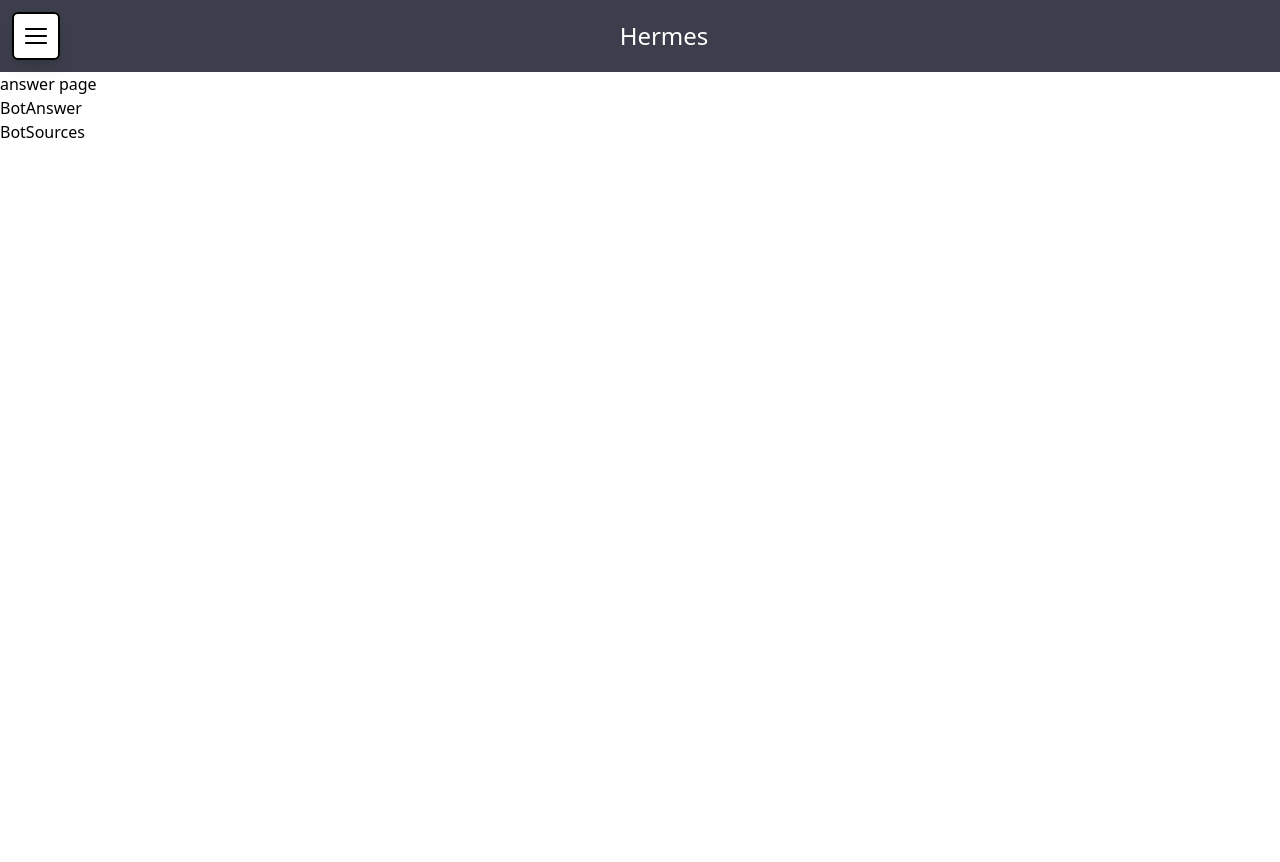
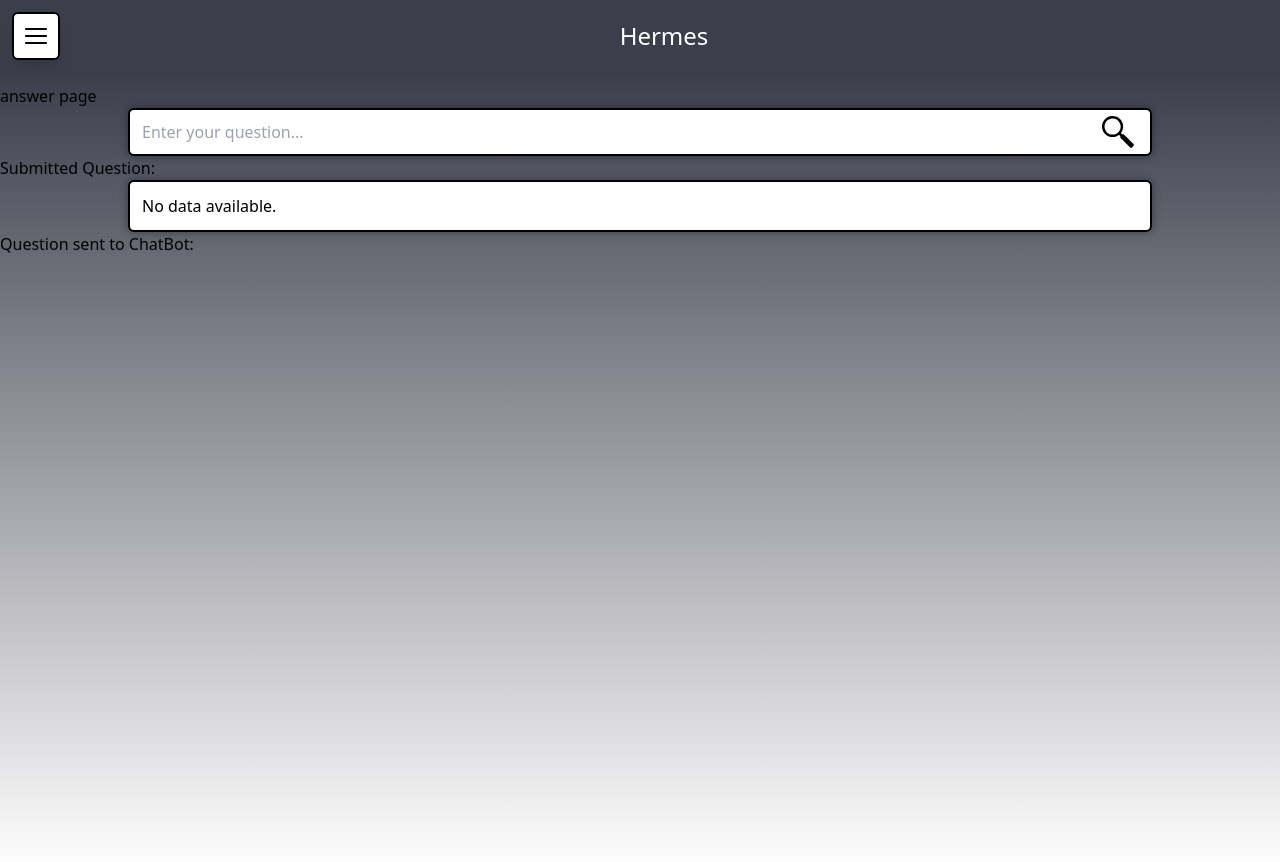
Before and after one commit to IM2-Project-Hermes/helper_portal, a Next.js app: page /answers in a window 1280 px wide. Shown: the top 862 px of the page. Before the commit the page ends 800 px from the top, so only its background shows below. Built offline with nearby package versions, Linux system fonts and the light colour scheme; no server answers.

Commit message:
Made each component its seperate file and added the logic to the answer page

```diff
--- a/src/app/globals.css
+++ b/src/app/globals.css
@@ -1,3 +1,8 @@
 @tailwind base;
 @tailwind components;
 @tailwind utilities;
+
+.page-container {
+    @apply h-screen pt-3;
+    background-image: linear-gradient(#3c3e4b, #ffffff);
+  }
--- a/src/components/BotAnswer.jsx
+++ b/src/components/BotAnswer.jsx
@@ -1,8 +1,50 @@
+"use client";
 import React from 'react'
+import { useState, useEffect } from "react";
+import "@styles/chat-bot.css";
 
-const BotAnswer = () => {
+const BotAnswer = ({ question }) => {
+  const [data, setData] = useState(null);
+  const [loading, setLoading] = useState(true);
+
+  useEffect(() => {
+    const fetchData = async () => {
+      try {
+        setLoading(true);
+        const response =
+          await fetch(`https://europe-west3-project-hermes-390519.cloudfunctions.net/api?question=[${question}]`);
+        const jsonData = await response.json();
+        setData(jsonData);
+        setLoading(false);
+      } catch (error) {
+        console.error("Error fetching data:", error);
+        setLoading(false);
+      }
+    };
+
+    fetchData();
+  }, [question]);
+
   return (
-    <div>BotAnswer</div>
+    <div>
+      <div className="box-container flex-col  gap-4 p-3">
+        {loading ? (
+          <p>Loading...</p>
+        ) : (
+          <>
+            {data ? (
+              <div>
+                <p>{data.result.answer}</p>
+                <a href="">{data.result.sources}</a>
+              </div>
+            ) : (
+              <p>No data available.</p>
+            )}
+          </>
+        )}
+      </div>
+      <p>Question sent to ChatBot: {question}</p>
+    </div>
   )
 }
 
--- a/src/components/BotOutput.jsx
+++ b/src/components/BotOutput.jsx
@@ -1,14 +1,23 @@
-import React from 'react'
-import BotAnswer from './BotAnswer'
-import BotSources from './BotSources'
+"use client";
+import React from "react";
+import { useState } from "react";
+import BotAnswer from "./BotAnswer";
+import BotSources from "./BotSources";
+import UserQuestion from "./UserQuestion";
 
 const BotOutput = () => {
+  const [question, setQuestion] = useState("");
+
+  const handleDataChange = (newQuestion) => {
+    setQuestion(newQuestion);
+  };
+
   return (
-    <div>
-        <BotAnswer />
-        <BotSources />
-    </div>
-  )
-}
+    <>
+      <UserQuestion onQuestionChange={handleDataChange} />
+      <BotAnswer question={question} />
+    </>
+  );
+};
 
-export default BotOutput
+export default BotOutput;
--- a/src/components/UserQuestion.jsx
+++ b/src/components/UserQuestion.jsx
@@ -0,0 +1,41 @@
+import React from 'react'
+import {useState} from "react";
+import lupe from "../../public/lupe.svg";
+import Image from "next/image";
+
+
+
+const UserQuestion = ({ onQuestionChange }) => {
+    const [inputValue, setInputValue] = useState("");
+
+  const handleInputChange = (event) => {
+    setInputValue(event.target.value);
+  };
+
+  const handleSubmit = (event) => {
+    event.preventDefault();
+    onQuestionChange(inputValue);
+  };
+
+  return (
+    <div>
+      <form
+        onSubmit={handleSubmit}
+        className="box-container justify-between items-center p-3 h-12 "
+      >
+        <input
+          type="text"
+          value={inputValue}
+          onChange={handleInputChange}
+          placeholder="Enter your question..."
+        />
+        <button className="h-10 w-10 p-1" type="submit">
+          <Image src={lupe} alt="test" />
+        </button>
+      </form>
+      <p>Submitted Question: {inputValue}</p>
+    </div>
+  )
+}
+
+export default UserQuestion
--- a/src/styles/chat-bot.css
+++ b/src/styles/chat-bot.css
@@ -1,10 +1,5 @@
-.page-container {
-  @apply h-screen pt-3;
-  background-image: linear-gradient(#3c3e4b, #ffffff);
+.box-container {
+  @apply flex m-auto w-4/5 bg-white rounded-md;
+  border: 2px black solid;
+  box-shadow: 0 0 10px 0 rgba(0, 0, 0, 0.4);
 }
-
-.box-container{
-    @apply flex m-auto w-4/5 bg-white rounded-md;
-    border: 2px black solid;
-    box-shadow: 0 0 10px 0 rgba(0,0,0,0.4);
-}
```
